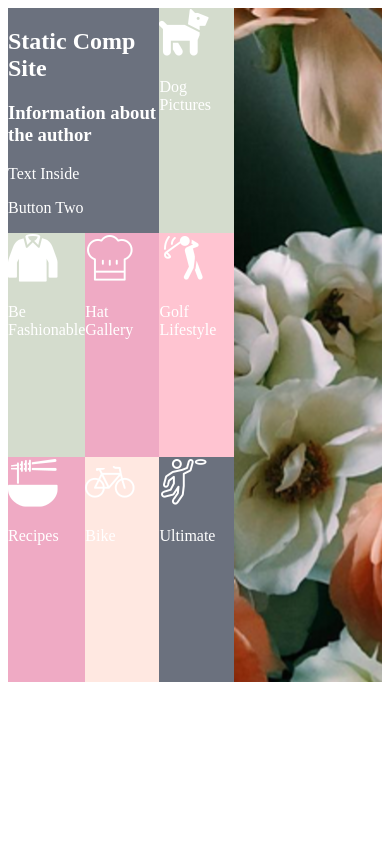
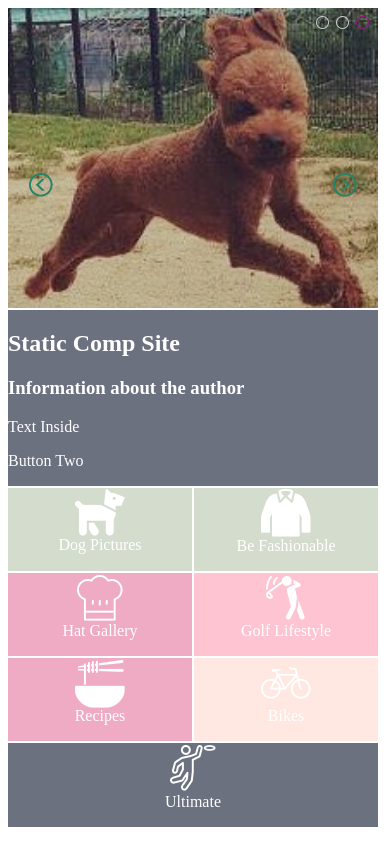
Before and after one commit to ericfitzsimons451/ericfitzsimons451.github.io, a plain HTML site: page index.html in a window 390 px wide. Drawn offline with Linux system fonts and the light colour scheme.

Commit message:
Updates include icons and media queries

```diff
--- a/index.html
+++ b/index.html
@@ -11,19 +11,62 @@
     <section class="box1">
       <h2>Static Comp Site</h2>
       <h3>Information about the author</h3>
-      <div class='main-buttons'>
+        <div class='main-buttons'>
         <p class='button-1' type='button'>Text Inside</p>
         <p type="button">Button Two</p>
       </div>
     </section>
-  <section class='box2'><img src='images/dog.png' alt="dog icon"><p>Dog Pictures</p></section>
-  <section class="box3"></section>
-  <section class="box4"><img src='images/shirt.png' alt="shirt icon"><p>Be Fashionable</p></section>
-  <section class="box5"><img src='images/hat.png' alt="hat icon"><p>Hat Gallery</p></section>
-  <section class="box6"><img src='images/golf.png' alt="golf icon"><p>Golf Lifestyle</p></section>
-  <section class="box7"><img src='images/ramen.png' alt="ramen icon"><p>Recipes</p></section>
-  <section class="box8"><img src='images/bike.png' alt="dog icon"><p>Bike</p></section>
-  <section class="box9"><img src='images/frisbee.png' alt="dog icon"><p>Ultimate</p></section>
-</div>
+    <section class='box2 flex'>
+        <img src='images/dog.png' alt="dog icon" >
+        <p>Dog Pictures</p>
+    </section>
+    <section class="box3">
+      <div class="image-buttons">
+        <img src="images/circle-white.png" >
+        <img src="images/circle-white.png" >
+        <img src="images/circle-purple.png" >
+      </div>
+      <div class="nav-buttons">
+        <img class="left-chevron" src="images/page-back.png" >
+        <img class="right-chevron" src="images/page-next.png" >
+      </div>
+    </section>
+    <section class="box4 flex">
+      <div class="flex">
+        <img src='images/shirt.png' alt="shirt icon" >
+        <p>Be Fashionable</p>
+      </div>
+    </section>
+    <section class="box5 flex">
+      <div class="flex">
+        <img src='images/hat.png' alt="hat icon" >
+        <p>Hat Gallery</p>
+      </div>
+    </section>
+    <section class="box6 flex">
+      <div class="flex">
+        <img src='images/golf.png' alt="golf icon" >
+        <p>Golf Lifestyle</p>
+      </div>
+    </section>
+    <section class="box7 flex">
+      <div class="flex">
+        <img src='images/ramen.png' alt="ramen icon" >
+        <p>Recipes</p>
+      </div>
+    </section>
+    <section class="box8 flex">
+      <div class="flex">
+        <img src='images/bike.png' alt="dog icon" >
+        <p>Bikes</p>
+      </div>
+    </section>
+    <section class="box9 flex">
+      <div class="flex">
+        <img src='images/frisbee.png' alt="dog icon" >
+        <p>Ultimate</p>
+      </div>
+    </section>
+  </div>
   </body>
 </html>
--- a/style.css
+++ b/style.css
@@ -4,48 +4,198 @@
 
 .grid {
   display: grid;
-  grid-template-columns: 1fr 1fr 1fr 1fr 1fr;
+  grid-template-columns: 1fr 1fr 1fr 2fr;
   grid-template-rows: 1fr 1fr 1fr;
+  grid-gap: 2px;
+  height: 33.33%;
+  grid-template-areas:
+  "box1 box1 box2 box3"
+  "box4 box5 box6 box3"
+  "box7 box8 box9 box3"
 }
 
 .box1 {
   grid-column: 1/3;
   grid-row: 1/2;
   background-color: #6b717e;
-
 }
 
 .box2 {
   grid-column: 3/4;
+  grid-row: 1/2;
   background-color: #d4dccd;
 }
 
 .box3 {
+  /*display: flex;*/
+  /*flex-wrap: wrap;*/
+  /*align-items: center;*/
+  /*justify-content: space-between;*/
   grid-column: 4/6;
   grid-row: 1/4;
-  background-image: url('images/flowers.png');
+  background-image: url('images/charlie.jpg');
+  height: 100vh;
+  background-repeat: no-repeat;
+  background-size: 100% 100%;
 }
 
 .box4 {
   background-color: #d4dccd;
+  grid-column: 1/2;
+  grid-row: 2/3;
 }
 
 .box5 {
   background-color: #efaac4;
+  grid-column: 2/3;
+  grid-row: 2/3;
 }
 
 .box6 {
   background-color: #ffc4d1;
+  grid-column: 3/4;
+  grid-row: 2/3;
 }
 
 .box7 {
   background-color: #efaac4;
+  grid-column: 1/2;
+  grid-row: 3/4;
 }
 
 .box8 {
   background-color: #ffe8e1;
+  grid-column: 2/3;
+  grid-row: 3/4;
 }
 
 .box9 {
   background-color: #6b717e;
+  grid-column: 3/4;
+  grid-row: 3/4;
 }
+
+.flex {
+  display: flex;
+  flex-direction: column;
+  align-items: center;
+  justify-content: center;
+}
+
+.flex p {
+  margin-top: -2%;
+}
+
+.image-buttons {
+  float: right;
+  padding: 2% 2% 0% 0%;
+
+}
+
+.nav-buttons {
+display: flex;
+/*align-items: center;*/
+/*justify-content: center;*/
+justify-content: space-between;
+width: 100%;
+height: 100%;
+}
+
+.left-chevron,
+.right-chevron {
+  align-self: center;
+  margin: 20px;
+}
+
+@media screen and (max-width: 700px) {
+.grid {
+  max-height: 200px;
+  display: grid;
+  /*height: 120px;*/
+  grid-template-columns: 1fr 1fr;
+  grid-template-rows: 1fr 1fr 1fr 1fr 1fr 1fr;
+  grid-gap: 2px;
+  /*max-width: 700px;*/
+  /*max-height: 265px;*/
+  grid-template-areas:
+  ".box3 .box3"
+  ".box1 .box1"
+  ".box2 .box4"
+  ".box5 .box6"
+  ".box7 .box8"
+  ".box9 .box9";
+}
+.img {
+  height: 40vh;
+}
+.box1 {
+  grid-column: 1/3;
+  grid-row: 2/3;
+  background-color: #6b717e;
+}
+
+.box2 {
+  grid-column: 1/2;
+  grid-row: 3/4;
+  background-color: #d4dccd;
+}
+
+.box3 {
+  /*display: flex;*/
+  /*flex-wrap: wrap;*/
+  /*align-items: center;*/
+  /*justify-content: space-between;*/
+  grid-column: 1/3;
+  grid-row: 1/2;
+  background-image: url('images/charlie-small.jpg');
+  height: 300px;
+  background-repeat: no-repeat;
+  background-size: cover;
+}
+
+.box4 {
+  background-color: #d4dccd;
+  grid-column: 2/3;
+  grid-row: 3/4;
+}
+
+.box5 {
+  background-color: #efaac4;
+  grid-column: 1/2;
+  grid-row: 4/5;
+}
+
+.box6 {
+  background-color: #ffc4d1;
+  grid-column: 2/3;
+  grid-row: 4/5;
+}
+
+.box7 {
+  background-color: #efaac4;
+  grid-column: 1/2;
+  grid-row: 5/6;
+}
+
+.box8 {
+  background-color: #ffe8e1;
+  grid-column: 2/3;
+  grid-row: 5/6;
+}
+
+.box9 {
+  background-color: #6b717e;
+  grid-column: 1/3;
+  grid-row: 6/7;
+}
+
+.flex {
+  display: flex;
+  flex-direction: column;
+  align-items: center;
+  justify-content: center;
+}
+
+.flex p {
+  margin-top: -1%;
+}
```
Also changed, not shown: images/charlie-small.jpg (added), images/charlie.jpg (added), images/circle-purple.png (added), images/circle-white.png (added), images/page-back.png (added), images/page-next.png (added), 2 other files.
